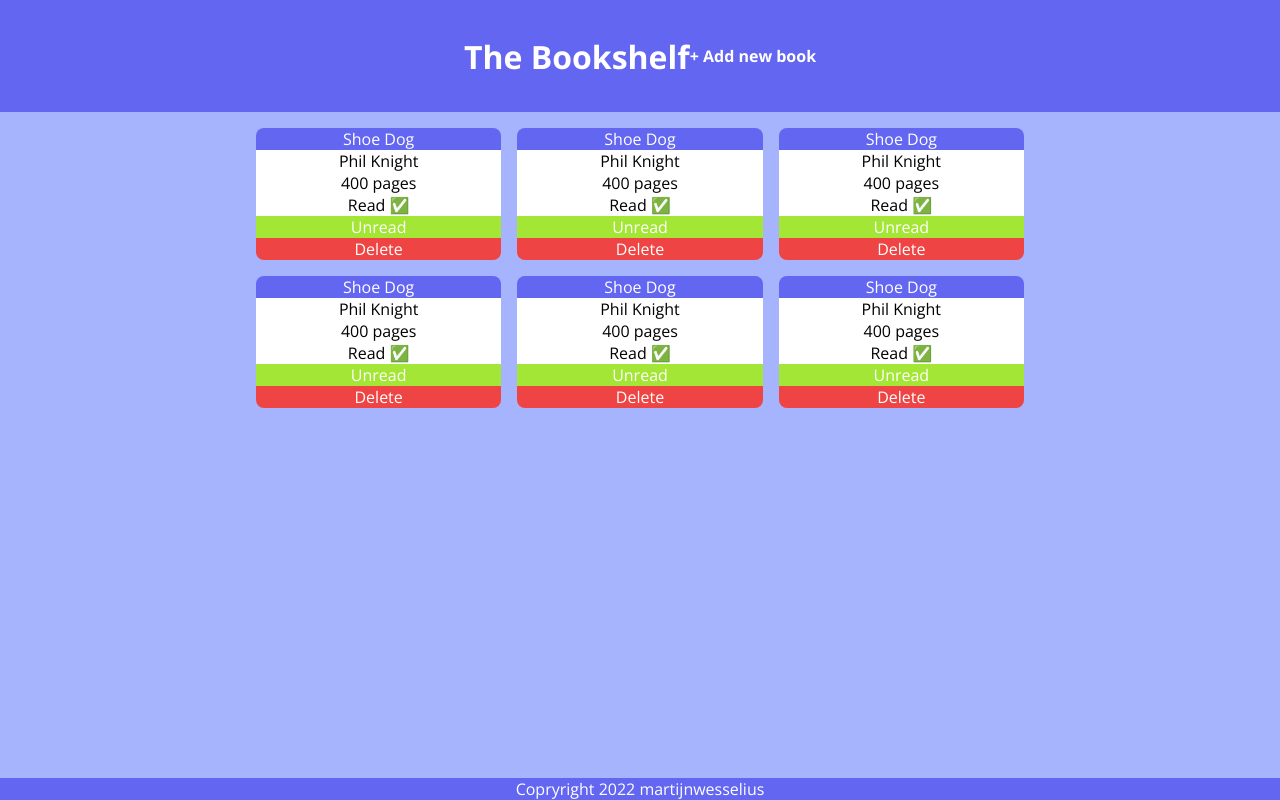
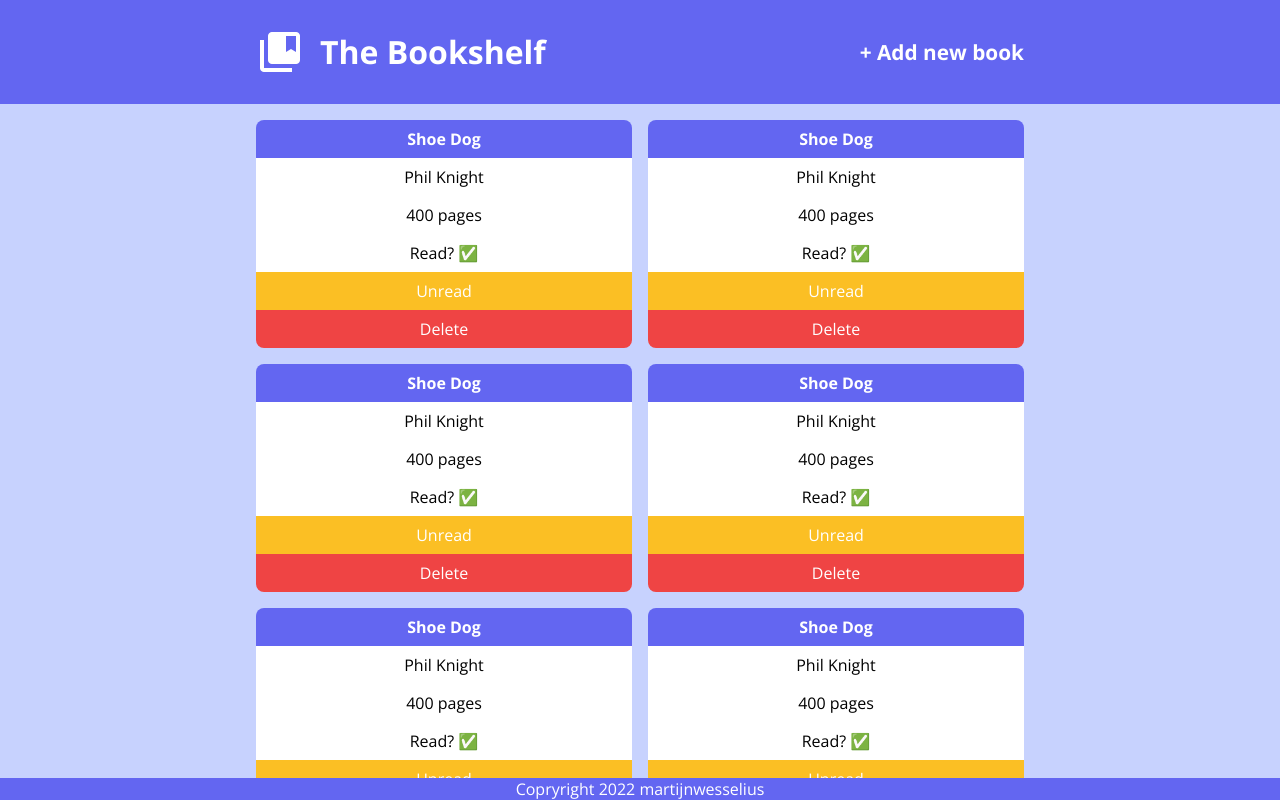
Before and after one commit to martijnwesselius/library, a plain HTML site: page index.html in a window 1280 px wide. Drawn offline with nearby package versions, Linux system fonts and the light colour scheme.

Commit message:
Finish website design

```diff
--- a/index.html
+++ b/index.html
@@ -11,6 +11,7 @@
 
     <header>
         <div class="header-container">
+            <img src="bookmark-box-multiple.png" alt="logo">
             <h1>The Bookshelf</h1>
             <button id="add-book-button">+ Add new book</button>
         </div>
@@ -21,7 +22,7 @@
             <div class="book-title">Shoe Dog</div>
             <p class="book-author">Phil Knight</p>
             <p class="book-pages">400 pages</p>
-            <p class="book-read">Read ✅</p>
+            <p class="book-read">Read? ✅</p>
             <button class="read-button">Unread</button>
             <button class="delete-button">Delete</button>
         </div>
@@ -29,7 +30,7 @@
             <div class="book-title">Shoe Dog</div>
             <p class="book-author">Phil Knight</p>
             <p class="book-pages">400 pages</p>
-            <p class="book-read">Read ✅</p>
+            <p class="book-read">Read? ✅</p>
             <button class="read-button">Unread</button>
             <button class="delete-button">Delete</button>
         </div>
@@ -37,7 +38,7 @@
             <div class="book-title">Shoe Dog</div>
             <p class="book-author">Phil Knight</p>
             <p class="book-pages">400 pages</p>
-            <p class="book-read">Read ✅</p>
+            <p class="book-read">Read? ✅</p>
             <button class="read-button">Unread</button>
             <button class="delete-button">Delete</button>
         </div>
@@ -45,7 +46,7 @@
             <div class="book-title">Shoe Dog</div>
             <p class="book-author">Phil Knight</p>
             <p class="book-pages">400 pages</p>
-            <p class="book-read">Read ✅</p>
+            <p class="book-read">Read? ✅</p>
             <button class="read-button">Unread</button>
             <button class="delete-button">Delete</button>
         </div>
@@ -53,7 +54,7 @@
             <div class="book-title">Shoe Dog</div>
             <p class="book-author">Phil Knight</p>
             <p class="book-pages">400 pages</p>
-            <p class="book-read">Read ✅</p>
+            <p class="book-read">Read? ✅</p>
             <button class="read-button">Unread</button>
             <button class="delete-button">Delete</button>
         </div>
@@ -61,7 +62,7 @@
             <div class="book-title">Shoe Dog</div>
             <p class="book-author">Phil Knight</p>
             <p class="book-pages">400 pages</p>
-            <p class="book-read">Read ✅</p>
+            <p class="book-read">Read? ✅</p>
             <button class="read-button">Unread</button>
             <button class="delete-button">Delete</button>
         </div>
--- a/style.css
+++ b/style.css
@@ -3,15 +3,13 @@
 :root {
     /* https://tailwindcss.com/docs/customizing-colors */
     --indigo: #6366f1; /*indigo 500*/
-    --light-indigo: #a5b4fc; /*indigo 300*/
-    --lime: #a3e635; /*lime 400*/
+    --light-indigo: #c7d2fe; /*indigo 200*/
+    --lime: #fbbf24; /*amber 400*/
     --red: #ef4444; /*red 500*/
 
     --background-grey: #e5e7eb; /*grey 200*/
     --text-grey: #374151; /*grey 700*/
     --shadow: rgba(156, 163, 175, 0.8); /* dark grey 400*/
-    --accent-blue: #3b82f6; /*blue 500*/
-    --accent-pink: #FF10F0; /*neon pink*/
 }
 
 * {
@@ -25,15 +23,10 @@ body {
     height: 100vh;
     display: flex;
     flex-direction: column;
-    /* display: grid;
-    grid-template-rows: 1fr 7fr 20px; */
 }
 
 header {
-    /* grid-row: 1 / 2; */
-
     display: flex;
-    justify-content: center;
     align-items: center;
     color: white;
     background-color: var(--indigo);
@@ -42,8 +35,10 @@ header {
 }
 
 .header-container {
+    flex: content;
     display: flex;
-    justify-content: space-between;
+    align-items: center;
+    gap: 1rem;
 }
 
 h1 {
@@ -55,23 +50,19 @@ h1 {
     border: none;
     appearance: none;
     outline: none;
-    /* background: none; */
     cursor: pointer;
-
+    margin-left: auto;
     color: white;
+    font-size: 1.3rem;
     font-weight: bold;
     background-color: var(--indigo);
-    /* padding: 0.5rem 2rem; */
-    /* border-radius: 3rem; */
 }
 
 .library {
-    /* grid-row: 2 / 3; */
-
     flex: auto;
 
     display: grid;
-    grid-template-columns: repeat(auto-fit, minmax(200px, 1fr));
+    grid-template-columns: repeat(auto-fit, minmax(250px, 1fr));
     grid-auto-rows: min-content;
     gap: 1rem;
     overflow: auto;
@@ -87,13 +78,16 @@ h1 {
 
 .book-title {
     color: white;
+    font-weight: bold;
     background-color: var(--indigo);
     border-top-left-radius: 0.5rem;
     border-top-right-radius: 0.5rem;
+    padding: 0.5rem;
 }
 
 .book p {
     background-color: white;
+    padding: 0.5rem;
 }
 
 .book button {
@@ -104,6 +98,7 @@ h1 {
     cursor: pointer;
 
     color: white;
+    padding: 0.5rem;
 
 }
 
@@ -124,3 +119,10 @@ footer {
     color: white;
     background-color: var(--indigo);
 }
+
+@media only screen and (max-width: 850px) {
+    header,
+    .library {
+        padding: 1rem 2rem;
+    }
+}
```
Also changed, not shown: bookmark-box-multiple.png (added).
